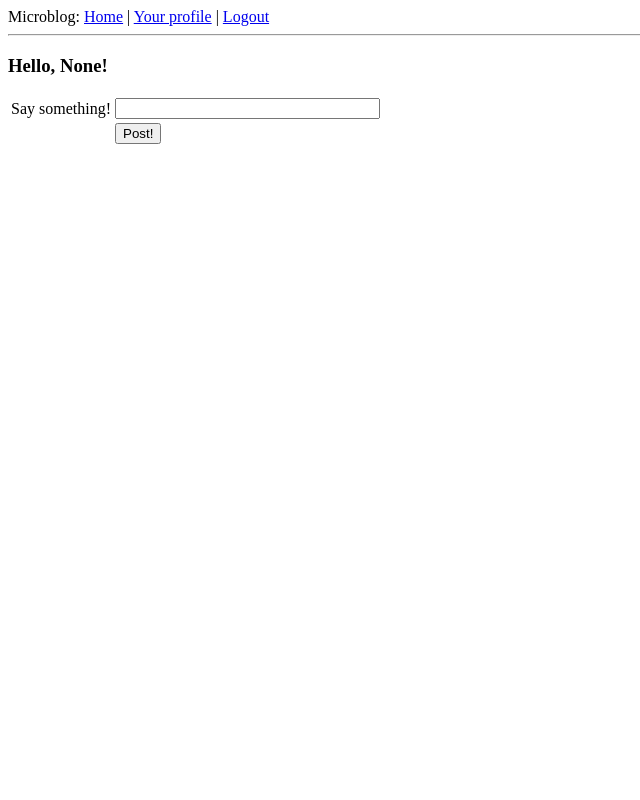
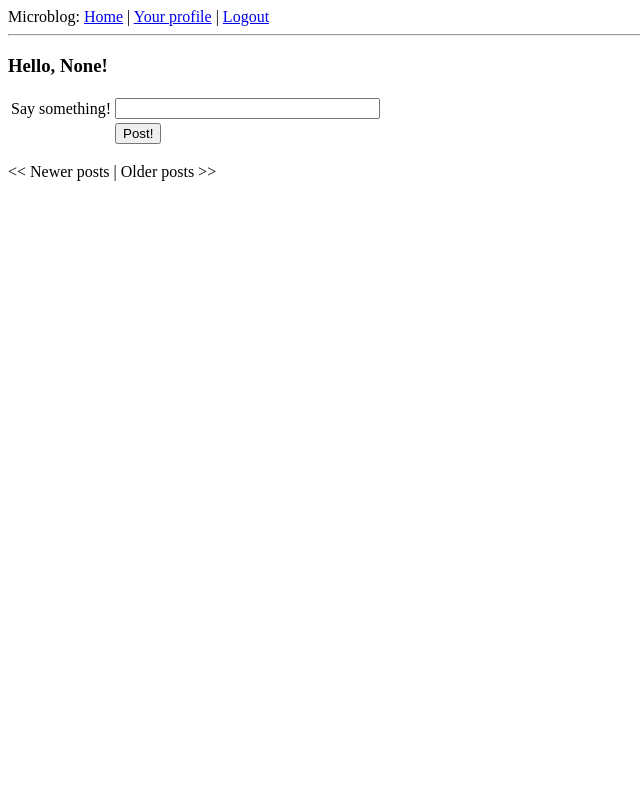
Before and after one commit to designhawg/flask_micro, a Flask app: page / in a window 1280 px wide. Shown: the whole page, without its empty margins (0-640 px from the left). Run offline with Flask 2, Linux system fonts and the light colour scheme; a user stored in the database is signed in; data comes from the database, SQL or seed files in the repository; data that the repository does not hold is empty; parts of the project's set-up code (start-up, migrations or seed data) failed here and were passed over.

Commit message:
adding pagination controls to the home screen view

```diff
--- a/app/templates/index.html
+++ b/app/templates/index.html
@@ -23,10 +23,23 @@
 			</tr>
 		</table>
 	</form>
-	{% for post in posts %}
+	{% for post in posts.items %}
 
 	<p>{{ post.author.nickname }} says: <b>{{ post.body }}</b></p>
 
 	{% endfor %}
+	{% if posts.has_prev %}
+		<a href="{{ url_for('index', page = posts.prev_num) }}"><< Newer posts</a>
+		{% else %}
+		<< Newer posts
+	{% endif %} |
+
+	{% if posts.has_next %}
+		<a href="{{ url_for('index', page = posts.next_num) }}"> Older posts >></a>
+		{% else %}
+		Older posts >>
+	{% endif %}
+
+
 
 {% endblock %}
--- a/app/views.py
+++ b/app/views.py
@@ -46,7 +46,7 @@
         flash('Your post is now live!')
         return redirect(url_for('index'))
 
-    posts = g.user.followed_posts().paginate(page, POSTS_PER_PAGE, False).items
+    posts = g.user.followed_posts().paginate(page, POSTS_PER_PAGE, False)
 
     return render_template("index.html",
         title = "Home",
```
